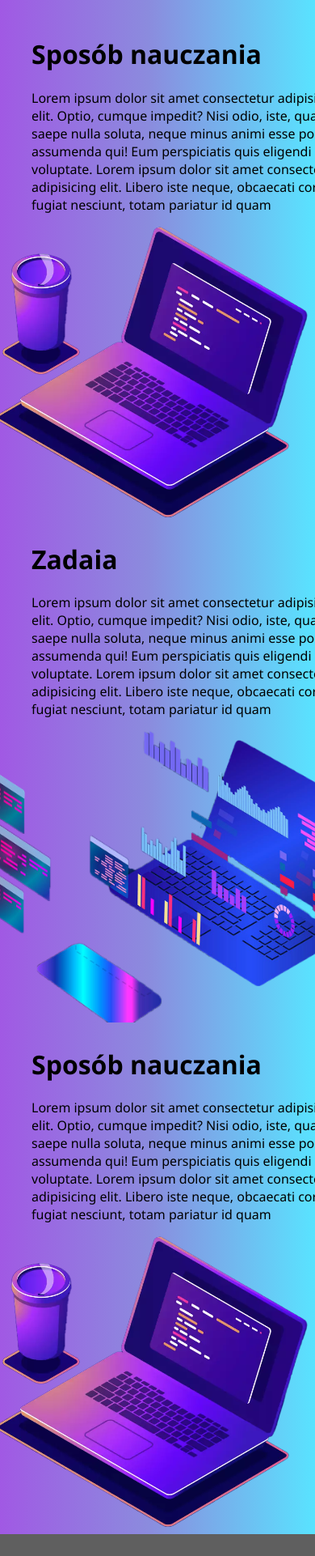
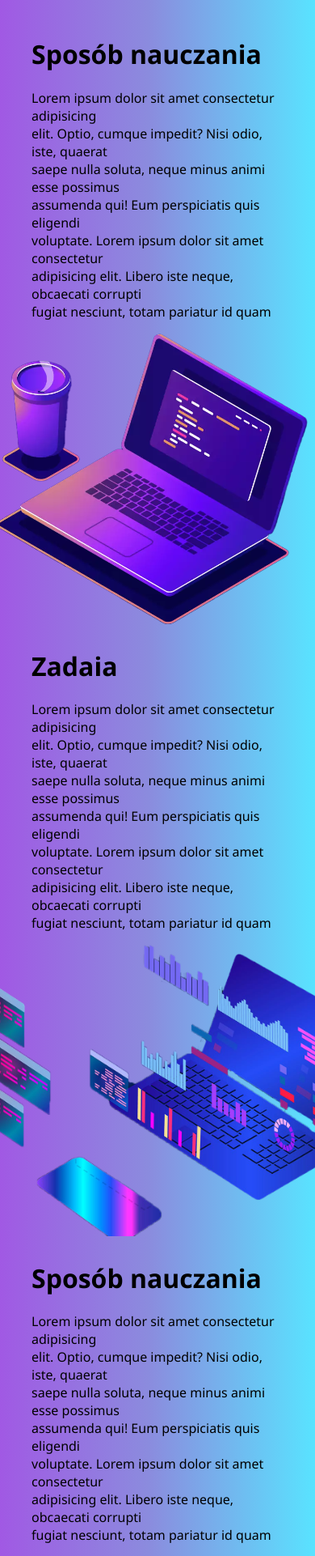
Before and after one commit to Adam903PL/PyGenius, a Flask app: page / in a window 390 px wide; the page is wider, and only the part inside the window is pictured. Shown: the part 389-2311 px from the top of that part at 81% size. Before the commit the page ends 2284 px from the top of that part, so only its background shows below. Run offline with Flask 3, Linux system fonts and the light colour scheme.

Commit message:
Update main.css
aaaaa

```diff
--- a/static/css/main.css
+++ b/static/css/main.css
@@ -5,6 +5,7 @@ body{
     padding: 0px;
     background: rgb(2,0,36);
     background: linear-gradient(90deg, rgba(110, 0, 213, 0.65) 0%, rgba(77, 77, 204, 0.65) 47%, rgba(0,212,255,0.65) 100%);
+    overflow: auto;
 
 }
 .background {
@@ -161,8 +162,9 @@ body{
     /* background-color: red; */
     display: flex;
     justify-content: center;
-    align-items: center;
+    /* align-items: center; */
     margin-bottom: 2%;
+
 
 }
 
@@ -174,42 +176,48 @@ body{
     display: flex;
     flex-direction: row;
     gap: 5%;
+    /* overflow: hidden;     */
+
+
 
 }
 
 
 
 
-.text{
+.text {
+
     width: 40%;
     font-size: 130%;
     margin-left: 10%;
-    white-space: nowrap;
+
 }
+
 
 
 @media (max-width: 1200px) {
     .text_cont {
         width: 80%;
-        height: 100%;
+        height: 10%;
         /* background-color: blue; */
         display: flex;
         flex-direction: column;
         align-items: center;
         justify-content: center;
+        text-align: left;
         gap: 5%;
     }
+
+
     .text{
         /* color: wheat; */
-        width: 40%;
+        width: 100%;
+
         font-size: 100%;
+        /* overflow: hidden; */
         margin-left: 0%;
         align-self: self-start;
     }
-}
-
-
-@media (max-width: 1200px) {
     #tC_2 {
         display: flex;
         flex-direction: column-reverse;
@@ -217,15 +225,11 @@ body{
         justify-content: center;
 
     }
-    .text{
-        /* color: wheat; */
-        width: 40%;
-        font-size: 100%;
-        margin-left: 0%;
-        align-self: self-start;
-    }
 
 }
+
+
+
 
 
 .python_img {
```
